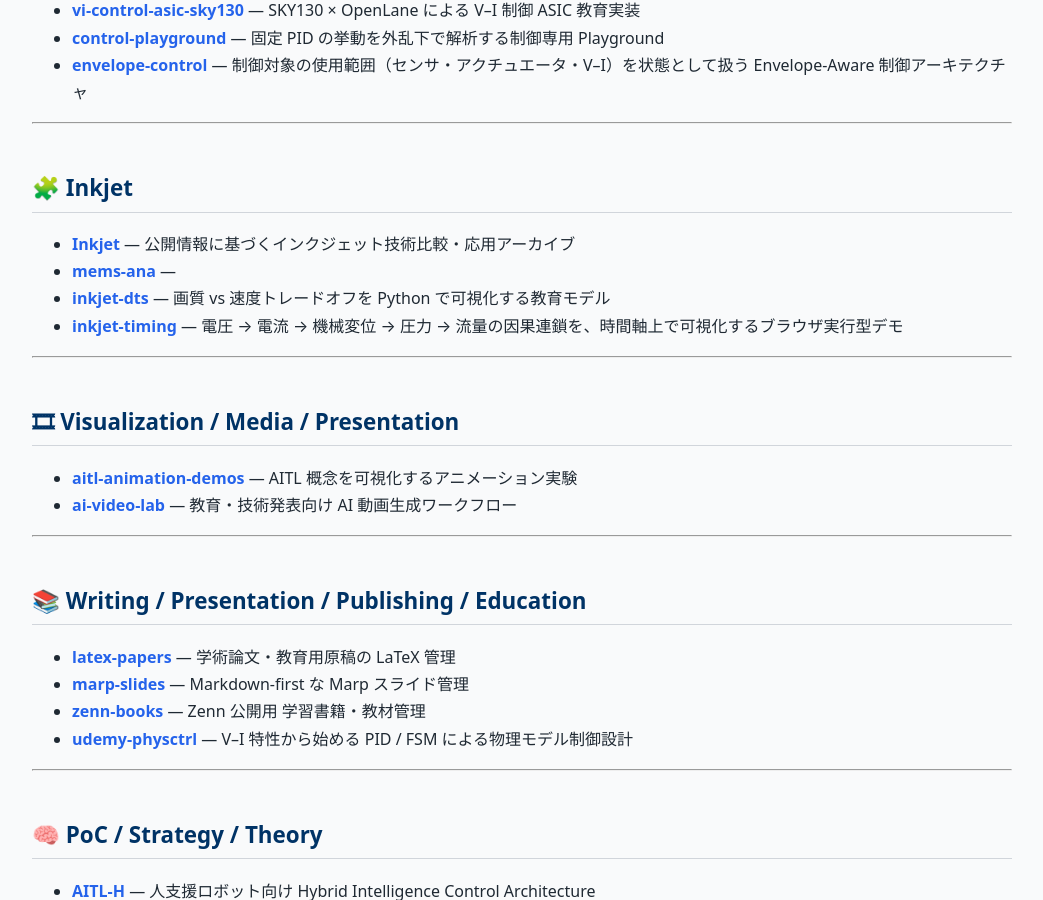
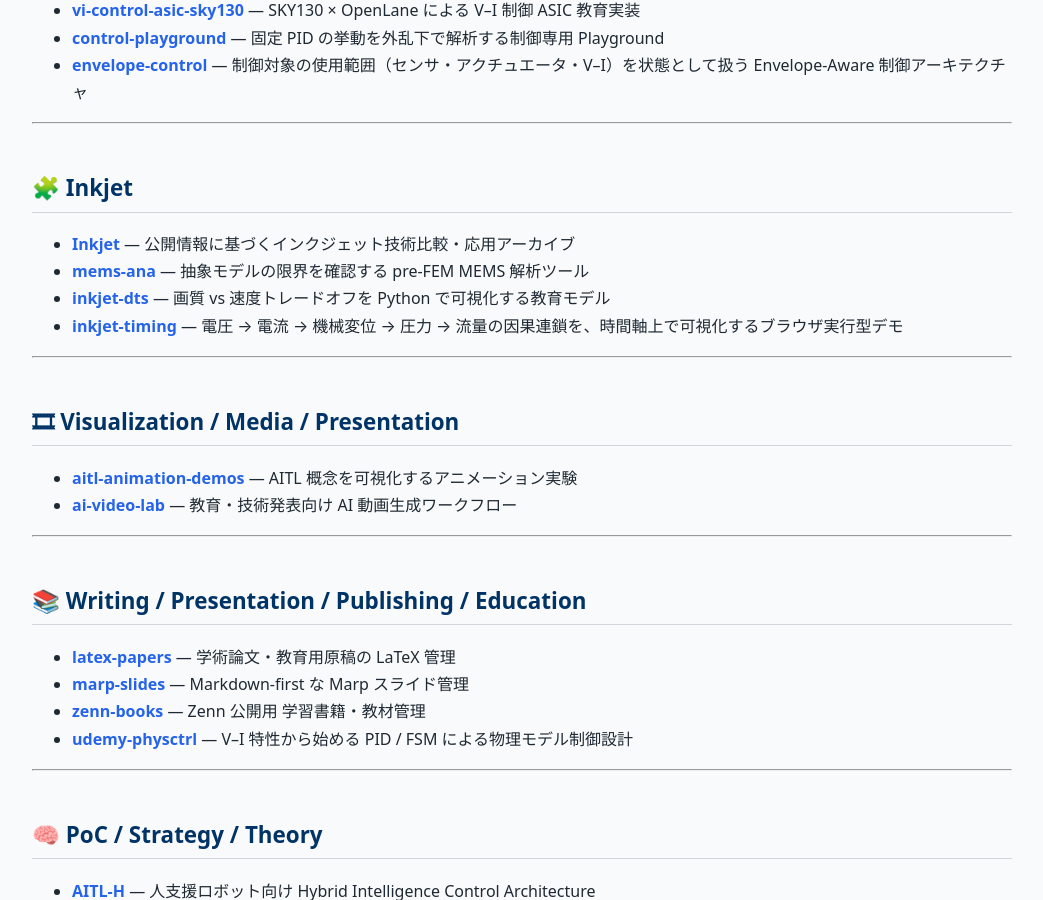
Before and after one commit to Samizo-AITL/Samizo-AITL.github.io, a Jekyll site: the page built from repo-index.md, in a window 1280 px wide and 900 px high, scrolled down 842 px. Shown: the whole window, without its empty margins (118-1161 px from the left). Built offline with Jekyll 4.4.1, drawn with Linux system fonts in a browser that asks for light colours.

Commit message:
Update repo-index.md

```diff
--- a/repo-index.md
+++ b/repo-index.md
@@ -41,7 +41,7 @@
 ## 🧩 Inkjet
 
 - **[Inkjet](https://github.com/Samizo-AITL/Inkjet)** — 公開情報に基づくインクジェット技術比較・応用アーカイブ
-- **[mems-ana](https://github.com/Samizo-AITL/mems-ana)** —
+- **[mems-ana](https://github.com/Samizo-AITL/mems-ana)** — 抽象モデルの限界を確認する pre-FEM MEMS 解析ツール
 - **[inkjet-dts](https://github.com/Samizo-AITL/inkjet-dts)** — 画質 vs 速度トレードオフを Python で可視化する教育モデル
 - **[inkjet-timing](https://github.com/Samizo-AITL/inkjet-timing)** — 電圧 → 電流 → 機械変位 → 圧力 → 流量の因果連鎖を、時間軸上で可視化するブラウザ実行型デモ
 
```
